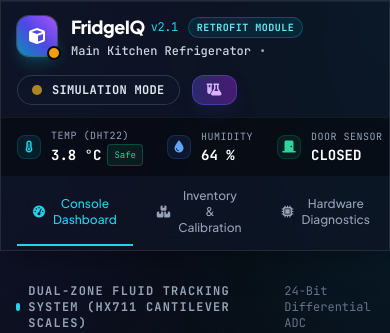
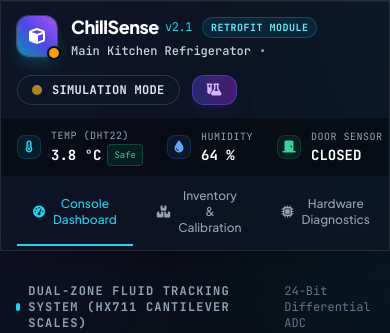
Before and after one commit to ash-sk06/smart-fridge-retrofit-module, a Flask app: page / in a window 390 px wide. Shown: the top 333 px of the page. Run offline with Flask 3, Linux system fonts and the light colour scheme; data comes from the database, SQL or seed files in the repository; data that the repository does not hold is empty; some libraries are stand-ins or nearby versions.

Commit message:
feat(branding): rename application to ChillSense across mobile app, web console, and server

```diff
--- a/mobile_app/android/app/src/main/AndroidManifest.xml
+++ b/mobile_app/android/app/src/main/AndroidManifest.xml
@@ -3,7 +3,7 @@
     <uses-permission android:name="android.permission.POST_NOTIFICATIONS"/>
     <uses-permission android:name="android.permission.VIBRATE"/>
     <application
-        android:label="Smart Fridge"
+        android:label="ChillSense"
         android:name="${applicationName}"
         android:icon="@mipmap/ic_launcher"
         android:usesCleartextTraffic="true">
--- a/software/server.py
+++ b/software/server.py
@@ -146,7 +146,7 @@ def init_db():
         cursor.execute('''
             INSERT INTO activity_logs (timestamp, event_type, description, zone_id)
             VALUES
-            (datetime('now', '-25 minutes', 'localtime'), 'SYSTEM_BOOT', 'FridgeIQ Retrofit Module initialized successfully.', NULL),
+            (datetime('now', '-25 minutes', 'localtime'), 'SYSTEM_BOOT', 'ChillSense Retrofit Module initialized successfully.', NULL),
             (datetime('now', '-18 minutes', 'localtime'), 'DOOR_OPEN', 'Refrigerator door opened by user.', NULL),
             (datetime('now', '-18 minutes', 'localtime'), 'CAMERA_SCAN', 'Overhead flash strobe triggered (OV3660 3MP capture).', 'pod'),
             (datetime('now', '-17 minutes', 'localtime'), 'AI_DETECTION', 'YOLOv8n identified: Milk container (Zone 1) & Juice carton (Zone 2).', NULL),
@@ -192,8 +192,8 @@ def index():
 @app.route('/manifest.json')
 def manifest():
     return jsonify({
-        "name": "FridgeIQ Control Center",
-        "short_name": "FridgeIQ",
+        "name": "ChillSense Control Center",
+        "short_name": "ChillSense",
         "description": "AI Refrigerator Retrofit Module User Control & Monitoring Interface",
         "start_url": "/",
         "display": "standalone",
--- a/software/templates/index.html
+++ b/software/templates/index.html
@@ -3,13 +3,13 @@
 <head>
     <meta charset="UTF-8">
     <meta name="viewport" content="width=device-width, initial-scale=1.0, maximum-scale=1.0, user-scalable=no">
-    <title>FridgeIQ — Smart Refrigerator Control Center</title>
+    <title>ChillSense — Smart Refrigerator Control Center</title>
     <!-- PWA Meta Tags -->
     <link rel="manifest" href="/manifest.json">
     <meta name="theme-color" content="#070b14">
     <meta name="apple-mobile-web-app-capable" content="yes">
     <meta name="apple-mobile-web-app-status-bar-style" content="black-translucent">
-    <meta name="apple-mobile-web-app-title" content="FridgeIQ">
+    <meta name="apple-mobile-web-app-title" content="ChillSense">
     <link rel="apple-touch-icon" href="https://cdn-icons-png.flaticon.com/512/3757/3757876.png">
 
     <!-- Google Fonts: Plus Jakarta Sans & JetBrains Mono -->
@@ -206,7 +206,7 @@
                 <div>
                     <div class="flex items-center space-x-2.5">
                         <h1 class="text-lg font-black tracking-tight text-white flex items-center gap-1.5">
-                            FridgeIQ <span class="text-cyan-400 text-xs font-mono font-normal">v2.1</span>
+                            ChillSense <span class="text-cyan-400 text-xs font-mono font-normal">v2.1</span>
                         </h1>
                         <span class="text-[10px] font-mono font-bold uppercase tracking-wider px-2 py-0.5 rounded-full bg-cyan-500/10 text-cyan-300 border border-cyan-500/30">
                             Retrofit Module
```
Also changed, not shown: README.md, 4 other files.
